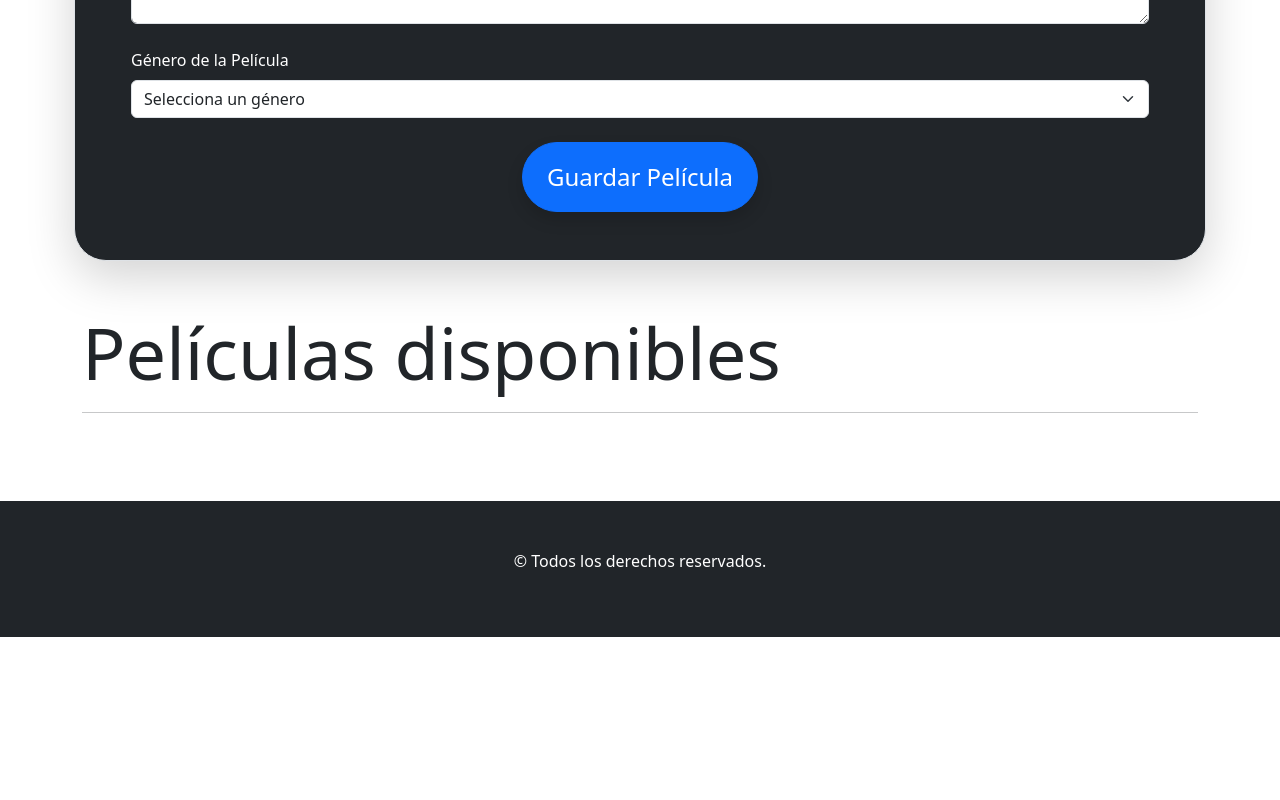
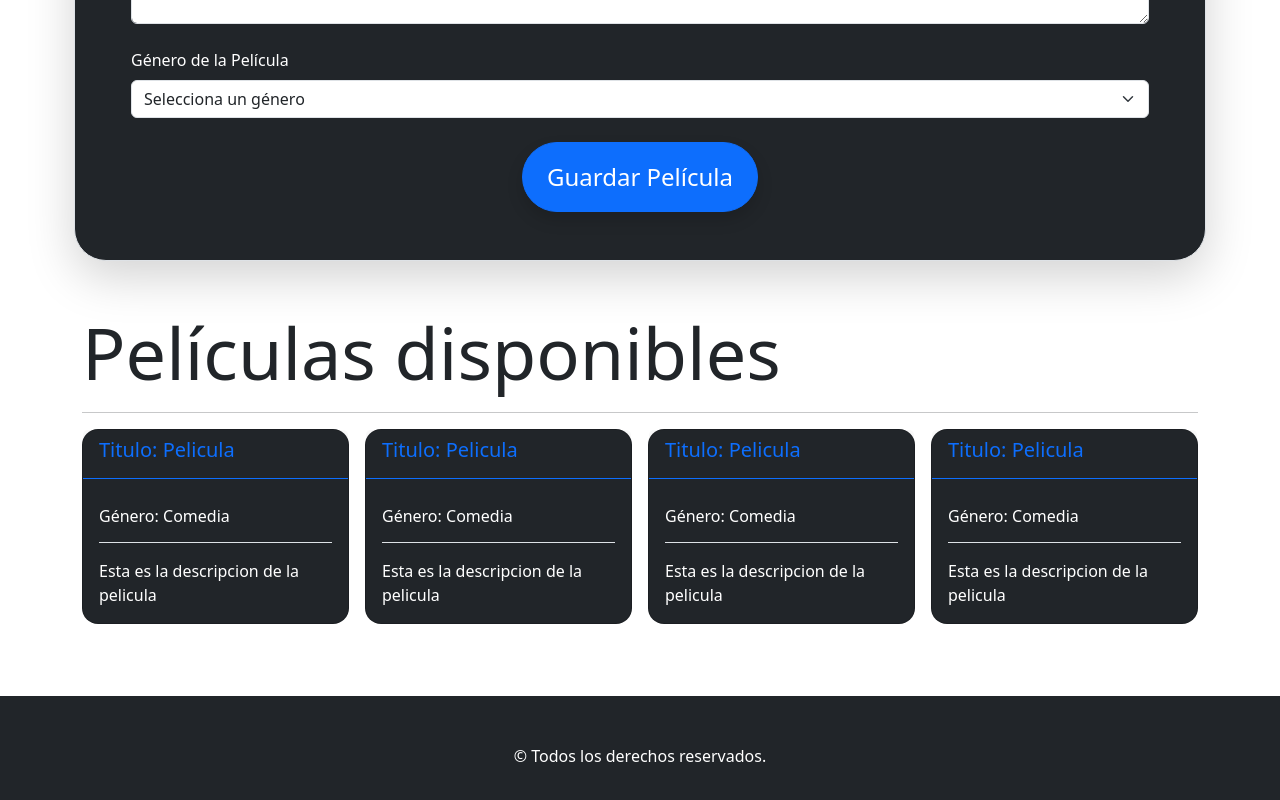
Before and after one commit to LucianoAngeleri/RollingCode-TrabajoPractico-React-Peliculas-Ejercicio10, a React (Vite) app: page / in a window 1280 px wide. Shown: the part 569-1369 px from the top of the page. Before the commit the page ends 1206 px from the top, so only its background shows below. Built offline with nearby package versions, Linux system fonts and the light colour scheme.

Commit message:
Se añadió el maquetado de las tarjetas de peliculas

```diff
--- a/src/App.jsx
+++ b/src/App.jsx
@@ -1,8 +1,9 @@
 import { useState } from "react";
 import "./App.css";
 import "bootstrap/dist/css/bootstrap.min.css";
-import { Container } from "react-bootstrap";
+import { Container, Row } from "react-bootstrap";
 import FormularioPeliculas from "./components/FormularioPeliculas";
+import CardPelicula from "./components/CardPelicula";
 
 function App() {
   return (
@@ -17,6 +18,12 @@ function App() {
       <Container className="py-4">
         <h2 className="display-2">Películas disponibles</h2>
         <hr />
+        <Row className="g-3 ">
+          <CardPelicula nombre="Pelicula" genero="Comedia" descripcion="Esta es la descripcion de la pelicula" ></CardPelicula>
+          <CardPelicula nombre="Pelicula" genero="Comedia" descripcion="Esta es la descripcion de la pelicula" ></CardPelicula>
+          <CardPelicula nombre="Pelicula" genero="Comedia" descripcion="Esta es la descripcion de la pelicula" ></CardPelicula>
+          <CardPelicula nombre="Pelicula" genero="Comedia" descripcion="Esta es la descripcion de la pelicula" ></CardPelicula>
+        </Row>
       </Container>
       <Container fluid className="text-center text-bg-dark py-5 mt-5">
         <footer>
--- /dev/null
+++ b/src/components/CardPelicula.jsx
@@ -0,0 +1,21 @@
+import { Card, Col } from "react-bootstrap";
+
+const CardPelicula = ({nombre,genero,descripcion}) => {
+    return (
+        <Col xs={12} sm={12} md={6} lg={3}>
+            <Card className="text-bg-dark rounded-4">
+                    <Card.Header className="border-primary">
+                        <Card.Title className="text-primary">Titulo: {nombre}</Card.Title>
+                    </Card.Header>
+                <Card.Body>
+                    <Card.Subtitle className="py-3">Género: {genero}</Card.Subtitle>
+                    <Card.Text className="border-top pt-3">{descripcion}</Card.Text>
+                </Card.Body>
+
+            </Card>
+        </Col>
+
+    );
+};
+
+export default CardPelicula;
```
